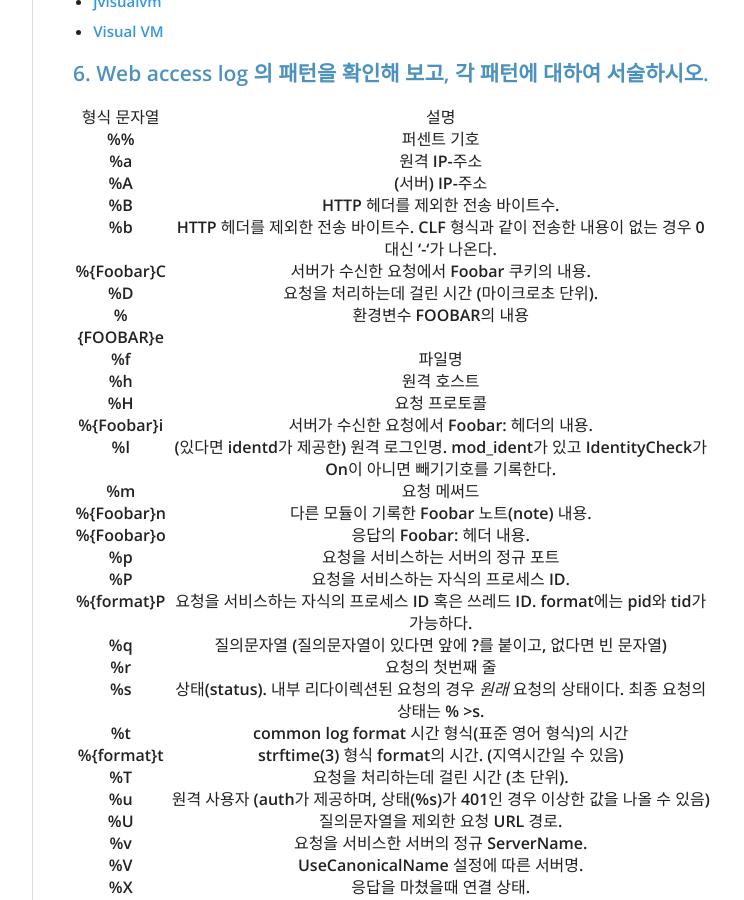
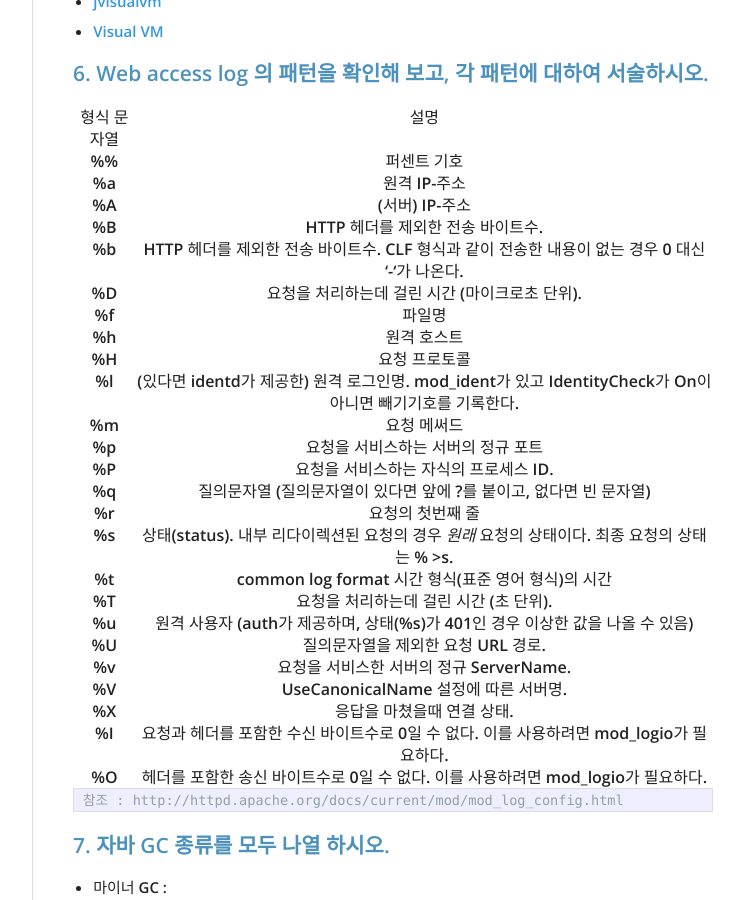
Before and after one commit to munjunoh02/munjunoh02.github.io, a Jekyll site: the page built from _posts/2017-03-05-성능.md, in a window 1280 px wide and 900 px high, scrolled down 925 px. Shown: the whole window, without its empty margins (378-1122 px from the left). Built offline with Jekyll 4.4.1, drawn with Linux system fonts in a browser that asks for light colours; nearby versions of some CDN libraries; comment, search, counter and statistics services are not loaded.

Commit message:
performance story

```diff
--- a/_posts/2017-03-05-성능.md
+++ b/_posts/2017-03-05-성능.md
@@ -46,25 +46,18 @@ categories:
 | %A	|(서버) IP-주소|
 | %B	|HTTP 헤더를 제외한 전송 바이트수.|
 | %b	|HTTP 헤더를 제외한 전송 바이트수. CLF 형식과 같이 전송한 내용이 없는 경우 0 대신 '-'가 나온다.|
-| %{Foobar}C	|서버가 수신한 요청에서 Foobar 쿠키의 내용.|
 | %D	|요청을 처리하는데 걸린 시간 (마이크로초 단위).|
-| %{FOOBAR}e	|환경변수 FOOBAR의 내용|
 | %f	|파일명|
 | %h	|원격 호스트|
 | %H	|요청 프로토콜|
-| %{Foobar}i	|서버가 수신한 요청에서 Foobar: 헤더의 내용.|
 | %l	|(있다면 identd가 제공한) 원격 로그인명. mod_ident가 있고 IdentityCheck가 On이 아니면 빼기기호를 기록한다.|
 | %m	|요청 메써드|
-| %{Foobar}n	|다른 모듈이 기록한 Foobar 노트(note) 내용.|
-| %{Foobar}o	|응답의 Foobar: 헤더 내용.|
 | %p	|요청을 서비스하는 서버의 정규 포트|
 | %P	|요청을 서비스하는 자식의 프로세스 ID.|
-| %{format}P	|요청을 서비스하는 자식의 프로세스 ID 혹은 쓰레드 ID. format에는 pid와 tid가 가능하다.|
 | %q	|질의문자열 (질의문자열이 있다면 앞에 ?를 붙이고, 없다면 빈 문자열)|
 | %r	|요청의 첫번째 줄|
 | %s	|상태(status). 내부 리다이렉션된 요청의 경우 *원래* 요청의 상태이다. 최종 요청의 상태는 % >s.|
 | %t	|common log format 시간 형식(표준 영어 형식)의 시간|
-| %{format}t	|strftime(3) 형식 format의 시간. (지역시간일 수 있음)|
 | %T	|요청을 처리하는데 걸린 시간 (초 단위).|
 | %u	|원격 사용자 (auth가 제공하며, 상태(%s)가 401인 경우 이상한 값을 나올 수 있음)|
 | %U	|질의문자열을 제외한 요청 URL 경로.|
```
